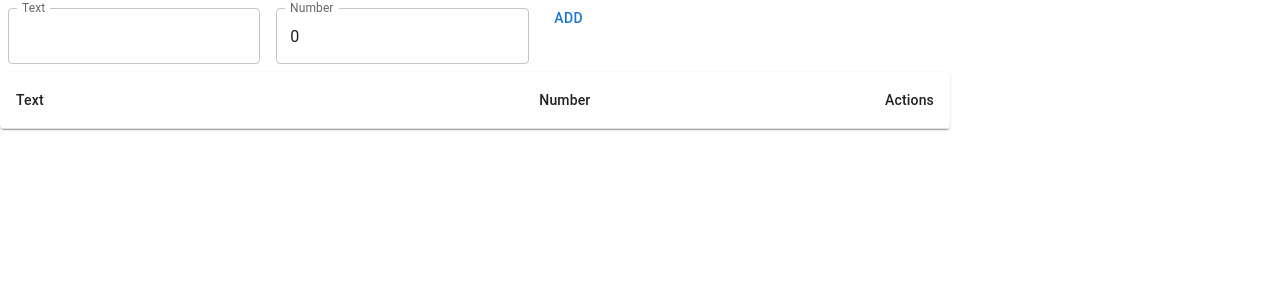
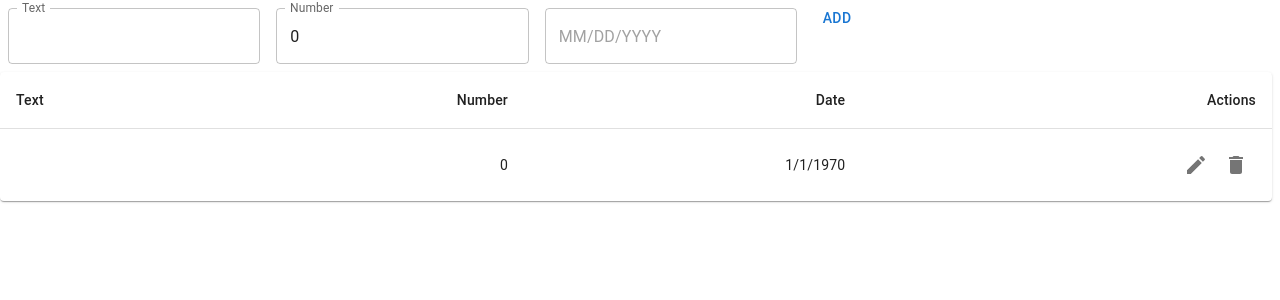
Before and after one commit to marclnomaia/RANDEVOU, a React (Create React App) app in the folder rand-app/: page / in a window 1280 px wide. Shown: the top 300 px of the page. Built offline with nearby package versions, Linux system fonts and the light colour scheme.

Commit message:
third_commit_dateColumn

```diff
--- /dev/null
+++ b/rand-app/src/components/Box/Demo.tsx
@@ -0,0 +1,12 @@
+import * as React from 'react';
+import { AdapterDayjs } from '@mui/x-date-pickers/AdapterDayjs';
+import { LocalizationProvider } from '@mui/x-date-pickers/LocalizationProvider';
+import { DatePicker } from '@mui/x-date-pickers/DatePicker';
+
+export default function FirstComponent() {
+  return (
+    <LocalizationProvider dateAdapter={AdapterDayjs}>
+      <DatePicker />
+    </LocalizationProvider>
+  );
+}
--- a/rand-app/src/components/Box/Forms.tsx
+++ b/rand-app/src/components/Box/Forms.tsx
@@ -1,4 +1,4 @@
-import * as React from 'react';
+import React from 'react';
 import Box from '@mui/material/Box';
 import Button from '@mui/material/Button';
 import TextField from '@mui/material/TextField';
@@ -15,49 +15,61 @@ import EditIcon from '@mui/icons-material/Edit';
 import DeleteIcon from '@mui/icons-material/Delete';
 import SaveIcon from '@mui/icons-material/Save';
 import CancelIcon from '@mui/icons-material/Close';
+import { StyledEngineProvider } from '@mui/material';
+import Demo from './Demo';
+
+
 
 export default function Forms() {
   const [text, setText] = React.useState('');
   const [numbers, setNumbers] = React.useState(0);
-  const [rows, setRows] = React.useState<{ text: string; numbers: number }[]>([]);
+  const [date, setDate] = React.useState<number>(new Date().getTime());
+  const [rows, setRows] = React.useState([{ text: '', numbers: 0, date: 0 }]);
   const [editIdx, setEditIdx] = React.useState(-1);
   const [editText, setEditText] = React.useState('');
   const [editNumbers, setEditNumbers] = React.useState(0);
+  const [editDate, setEditDate] = React.useState('');
 
   const handleAdd = () => {
-    setRows(old => [...old, { text, numbers }]);
+    setRows(old => [...old, { text, numbers, date: new Date(date).getTime() }]);
     setText('');
     setNumbers(0);
+    setDate(new Date().getTime());
   };
 
-  const startEdit = (idx: React.SetStateAction<number>, row: { text: any; numbers: any; }) => {
+  const startEdit = (idx: number, row: {
+    date?: number;
+    text: any;
+    numbers: any;
+  }) => {
     setEditIdx(idx);
     setEditText(row.text);
     setEditNumbers(row.numbers);
+    setEditDate(row.date ? row.date.toString() : '');
   };
 
   const cancelEdit = () => {
     setEditIdx(-1);
     setEditText('');
     setEditNumbers(0);
+    setEditDate('');
   };
 
   const saveEdit = (idx: number) => {
     const updatedRows = rows.map((row, index) =>
-      index === idx ? { ...row, text: editText, numbers: editNumbers } : row
+      index === idx ? { ...row, text: editText, numbers: editNumbers, date: new Date(editDate).getTime() } : row
     );
     setRows(updatedRows);
     cancelEdit();
   };
 
   const deleteRow = (idx: number) => {
-    const updatedRows = rows.filter((_, index) => index !== idx);
-    setRows(updatedRows);
+    setRows(rows.filter((_, index) => index !== idx));
   };
 
   return (
     <Grid container spacing={2}>
-      <Grid item xs={12} md={8} lg={9}>
+      <Grid item xs={12} md={12} lg={12}>
         <Box
           component="form"
           sx={{
@@ -87,6 +99,11 @@ export default function Forms() {
                 shrink: true,
               }}
             />
+            <React.StrictMode>
+              <StyledEngineProvider injectFirst>
+                <Demo />
+              </StyledEngineProvider>
+            </React.StrictMode>
             <Button variant="text" onClick={handleAdd}>
               Add
             </Button>
@@ -97,6 +114,7 @@ export default function Forms() {
                   <TableRow>
                     <TableCell>Text</TableCell>
                     <TableCell align="right">Number</TableCell>
+                    <TableCell align="right">Date</TableCell>
                     <TableCell align="right">Actions</TableCell>
                   </TableRow>
                 </TableHead>
@@ -112,6 +130,13 @@ export default function Forms() {
                             <TextField
                               value={editText}
                               onChange={(e) => setEditText(e.target.value)}
+                            />
+                          </TableCell>
+                          <TableCell align="right">
+                            <TextField
+                              type="date"
+                              value={editDate}
+                              onChange={(e) => setEditDate(e.target.value)}
                             />
                           </TableCell>
                           <TableCell align="right">
@@ -136,6 +161,8 @@ export default function Forms() {
                             {row.text}
                           </TableCell>
                           <TableCell align="right">{row.numbers}</TableCell>
+                          <TableCell align="right">{new Date(row.date).toLocaleDateString()}</TableCell>
+
                           <TableCell align="right">
                             <IconButton onClick={() => startEdit(index, row)}>
                               <EditIcon />
@@ -155,5 +182,7 @@ export default function Forms() {
         </Box>
       </Grid>
     </Grid>
+
+
   );
 }
```
